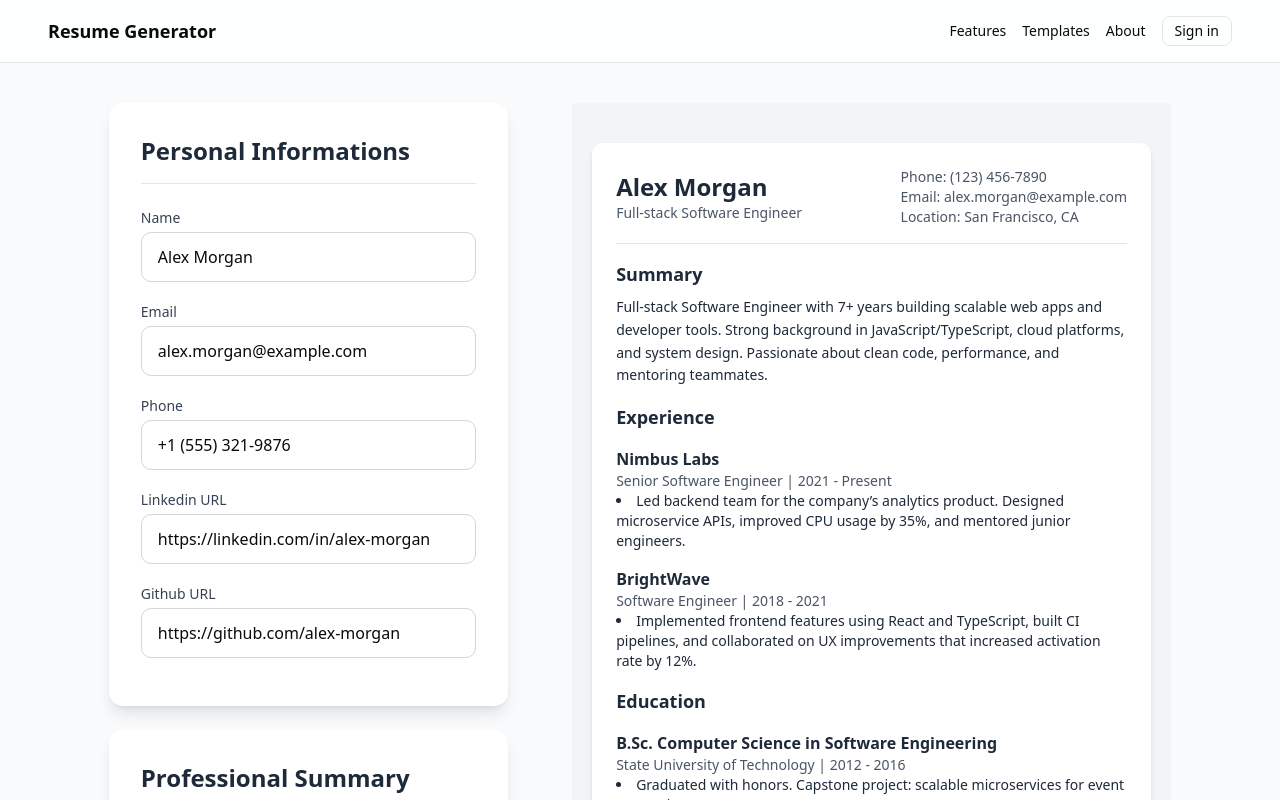
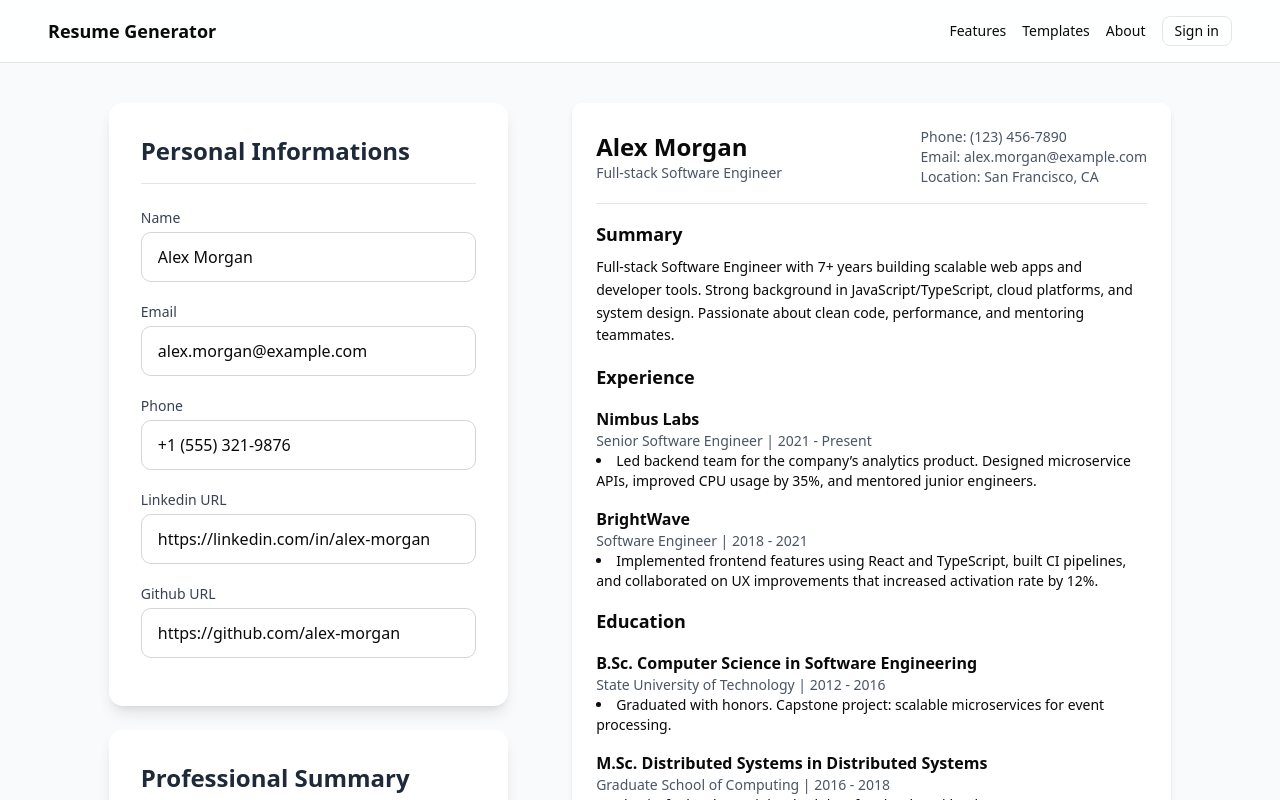
Before and after one commit to AyKrimino/resume-generator, a Next.js app in the folder frontend/: page / in a window 1280 px wide. Shown: the top 800 px of the page. Built offline with nearby package versions, Linux system fonts and the light colour scheme; no server answers.

Commit message:
fix(frontend): remove extra margin from classic template

```diff
--- a/frontend/src/app/templates/react/ClassicTemplate.tsx
+++ b/frontend/src/app/templates/react/ClassicTemplate.tsx
@@ -3,8 +3,7 @@ import { ResumePreviewProps } from "@/types/resume";
 const ClassicTemplate = (props: ResumePreviewProps) => {
   console.log(props);
   return (
-    <div className="bg-gray-100 text-gray-800">
-      <div className="container mx-auto py-10 px-5">
+    <div className="">
       <div className="max-w-4xl mx-auto bg-white rounded-lg shadow-md overflow-hidden">
         <div className="p-4 sm:p-6">
           <div className="flex items-center justify-between">
@@ -36,8 +35,8 @@ const ClassicTemplate = (props: ResumePreviewProps) => {
                   <h4 className="text-md font-semibold">{item.company}</h4>
                   <p className="text-sm text-gray-600">
                     {item.title} |{" "}
-                      {new Date(item.startDate).getFullYear() || item.startDate}{" "}
-                      - {new Date(item.endDate).getFullYear() || item.endDate}
+                    {new Date(item.startDate).getFullYear() || item.startDate} -{" "}
+                    {new Date(item.endDate).getFullYear() || item.endDate}
                   </p>
                   {item.description && (
                     <ul className="list-disc list-inside text-sm">
@@ -58,8 +57,8 @@ const ClassicTemplate = (props: ResumePreviewProps) => {
                   </h4>
                   <p className="text-sm text-gray-600">
                     {item.school} |{" "}
-                      {new Date(item.startDate).getFullYear() || item.startDate}{" "}
-                      - {new Date(item.endDate).getFullYear() || item.endDate}
+                    {new Date(item.startDate).getFullYear() || item.startDate} -{" "}
+                    {new Date(item.endDate).getFullYear() || item.endDate}
                   </p>
                   {item.description && (
                     <ul className="list-disc list-inside text-sm">
@@ -126,7 +125,6 @@ const ClassicTemplate = (props: ResumePreviewProps) => {
         </div>
       </div>
     </div>
-    </div>
   );
 };
 
```
Lines whose indentation alone changed are shown as unchanged.
